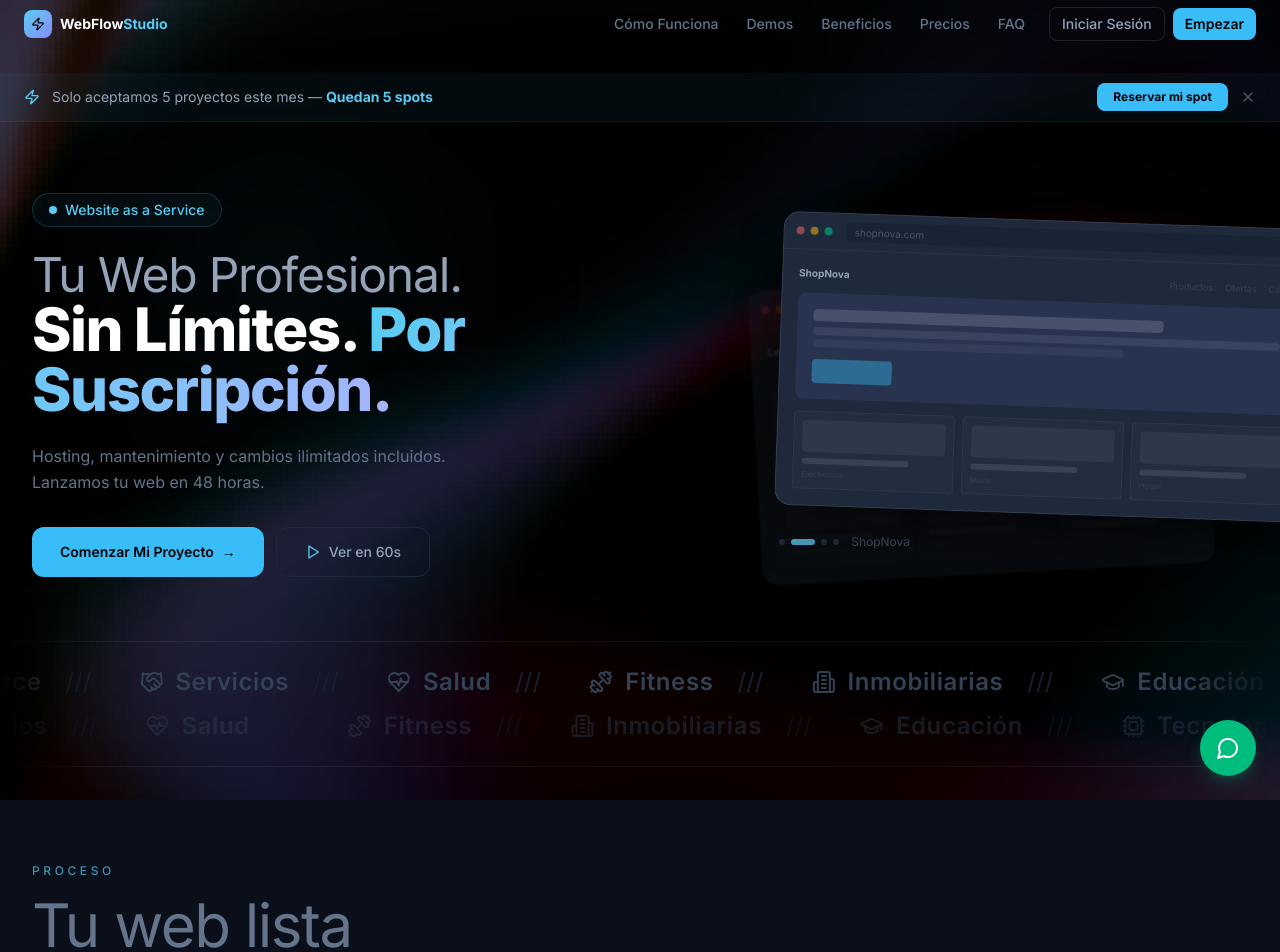
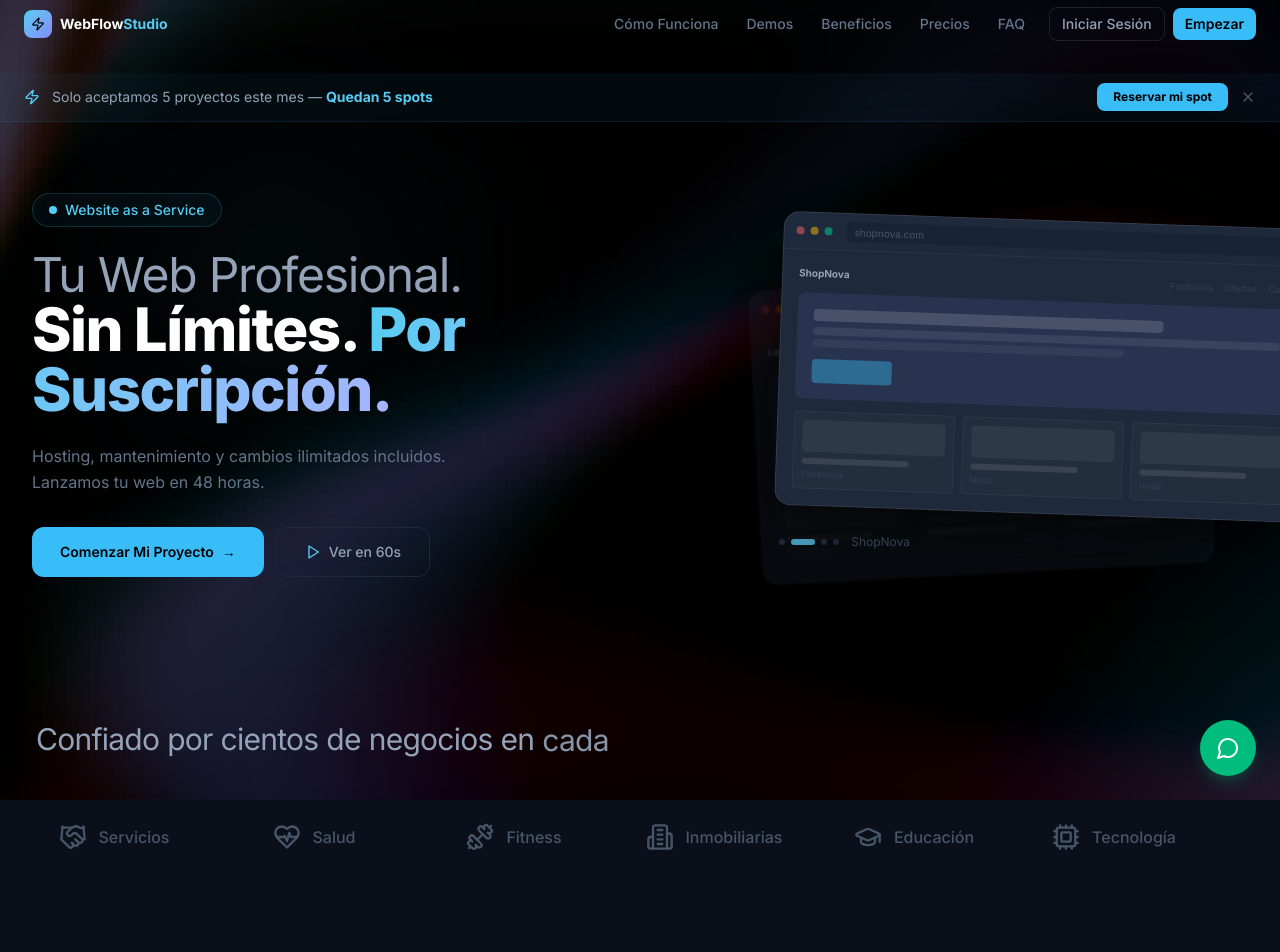
Before and after one commit to Snakerrrr/waas-landing, a React (Vite) app: page / in a window 1280 px wide. Shown: the top 952 px of the page. Built offline with nearby package versions, Linux system fonts and the light colour scheme.

Commit message:
carrusel de logos

```diff
--- a/src/components/Marquee.tsx
+++ b/src/components/Marquee.tsx
@@ -1,66 +1,105 @@
+import { useState, useEffect, useRef } from "react";
 import {
-  ShoppingCart,
-  Handshake,
-  HeartPulse,
-  Dumbbell,
-  Building2,
-  GraduationCap,
-  Cpu,
+  ShoppingCart, Handshake, HeartPulse, Dumbbell,
+  Building2, GraduationCap, Cpu, Palette, UtensilsCrossed, Scale,
   type LucideIcon,
 } from "lucide-react";
 
-interface Category {
-  label: string;
+interface Logo {
+  name: string;
   icon: LucideIcon;
 }
 
-const categories: Category[] = [
-  { label: "E-Commerce", icon: ShoppingCart },
-  { label: "Servicios", icon: Handshake },
-  { label: "Salud", icon: HeartPulse },
-  { label: "Fitness", icon: Dumbbell },
-  { label: "Inmobiliarias", icon: Building2 },
-  { label: "Educación", icon: GraduationCap },
-  { label: "Tecnología", icon: Cpu },
+const logos: Logo[] = [
+  { name: "E-Commerce", icon: ShoppingCart },
+  { name: "Servicios", icon: Handshake },
+  { name: "Salud", icon: HeartPulse },
+  { name: "Fitness", icon: Dumbbell },
+  { name: "Inmobiliarias", icon: Building2 },
+  { name: "Educación", icon: GraduationCap },
+  { name: "Tecnología", icon: Cpu },
+  { name: "Diseño", icon: Palette },
+  { name: "Restaurantes", icon: UtensilsCrossed },
+  { name: "Legal", icon: Scale },
 ];
 
-const doubled = [...categories, ...categories];
+const TITLE_WORDS = ["Confiado", "por", "cientos", "de", "negocios", "en", "cada", "industria"];
 
-function MarqueeItem({ cat }: { cat: Category }) {
+function TextRoll() {
+  const [index, setIndex] = useState(0);
+
+  useEffect(() => {
+    const timer = setInterval(() => setIndex((p) => (p + 1) % TITLE_WORDS.length), 300);
+    return () => clearInterval(timer);
+  }, []);
+
   return (
-    <span className="group mx-4 inline-flex items-center gap-3 transition-all duration-500 ease-in-out sm:mx-6">
-      <cat.icon className="h-5 w-5 text-surface-600 transition-all duration-500 ease-in-out group-hover:text-white group-hover:drop-shadow-[0_0_12px_rgba(0,255,255,0.7)] sm:h-6 sm:w-6" />
-      <span className="text-lg font-semibold tracking-wide text-surface-600 transition-all duration-500 ease-in-out group-hover:text-white group-hover:drop-shadow-[0_0_10px_rgba(0,255,255,0.5)] sm:text-2xl">
-        {cat.label}
-      </span>
-      <span className="ml-3 text-lg text-surface-800 transition-all duration-500 ease-in-out group-hover:text-cyan-400 group-hover:drop-shadow-[0_0_8px_rgba(0,255,255,0.4)] sm:text-2xl">
-        ///
-      </span>
+    <span className="inline-flex flex-wrap gap-x-2">
+      {TITLE_WORDS.map((word, i) => (
+        <span
+          key={word}
+          className={`inline-block transition-all duration-500 ${
+            i <= index ? "translate-y-0 opacity-100" : "translate-y-4 opacity-0"
+          }`}
+        >
+          {word}
+        </span>
+      ))}
     </span>
   );
 }
 
 export default function Marquee() {
+  const scrollRef = useRef<HTMLDivElement>(null);
+  const [scrollPos, setScrollPos] = useState(0);
+
+  useEffect(() => {
+    const el = scrollRef.current;
+    if (!el) return;
+
+    let animId: number;
+    let pos = 0;
+
+    const step = () => {
+      pos += 0.5;
+      if (pos >= el.scrollWidth / 2) pos = 0;
+      el.scrollLeft = pos;
+      setScrollPos(pos);
+      animId = requestAnimationFrame(step);
+    };
+
+    animId = requestAnimationFrame(step);
+    return () => cancelAnimationFrame(animId);
+  }, []);
+
+  const doubled = [...logos, ...logos];
+
   return (
-    <section
-      className="relative overflow-hidden border-y border-white/[0.06] bg-transparent py-5 sm:py-6"
-      style={{
-        maskImage: "linear-gradient(to right, transparent, black 100px, black calc(100% - 100px), transparent)",
-        WebkitMaskImage: "linear-gradient(to right, transparent, black 100px, black calc(100% - 100px), transparent)",
-      }}
-    >
-      {/* Row 1 */}
-      <div className="animate-marquee mb-3 flex whitespace-nowrap">
-        {doubled.map((cat, i) => (
-          <MarqueeItem key={`a${i}`} cat={cat} />
-        ))}
-      </div>
+    <section className="w-full py-14 sm:py-20">
+      <div className="mx-auto max-w-7xl px-6 lg:px-8">
+        <div className="flex flex-col gap-8">
+          {/* Title with text roll effect */}
+          <h2 className="ml-1 text-xl font-light tracking-tight text-surface-300 sm:text-2xl md:text-3xl">
+            <TextRoll />
+          </h2>
 
-      {/* Row 2 -- reversed, dimmer */}
-      <div className="animate-marquee-reverse flex whitespace-nowrap opacity-40">
-        {doubled.map((cat, i) => (
-          <MarqueeItem key={`b${i}`} cat={cat} />
-        ))}
+          {/* Logo carousel */}
+          <div
+            ref={scrollRef}
+            className="flex w-full gap-2 overflow-hidden"
+            style={{ scrollBehavior: "auto" }}
+          >
+            {doubled.map((logo, i) => (
+              <div
+                key={`${logo.name}-${i}`}
+                className="flex h-20 w-40 shrink-0 items-center justify-center gap-3 rounded-xl p-4 transition-colors duration-300 hover:bg-white/5 sm:h-24 sm:w-48"
+              >
+                <logo.icon className="h-6 w-6 shrink-0 text-surface-500 transition-colors group-hover:text-cyan-400 sm:h-7 sm:w-7" />
+                <span className="text-sm font-medium text-surface-500 sm:text-base">{logo.name}</span>
+              </div>
+            ))}
+          </div>
+        </div>
       </div>
     </section>
   );
```
